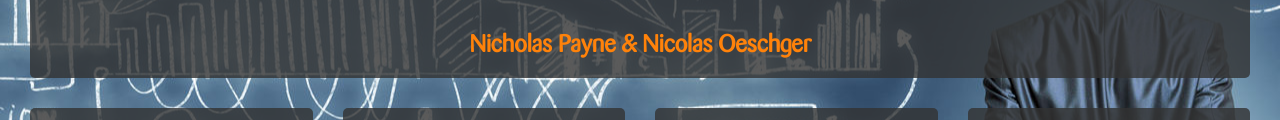
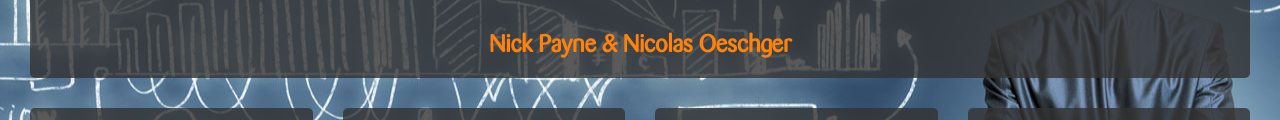
Before and after one commit to webplatformz/zuehlke-reveal, a website: page index.html in a window 1280 px wide. Shown: the part 259-379 px from the top of the page. Drawn offline with nearby package versions, Linux system fonts and the light colour scheme.

Commit message:
change nick

```diff
--- a/index.html
+++ b/index.html
@@ -12,7 +12,7 @@
 <body>
 <header>
     <h1>JavaScript Fundamentals</h1>
-    <h2><span class="nowrap">Nicholas Payne</span> &amp; <span class="nowrap">Nicolas Oeschger</span></h2>
+    <h2><span class="nowrap">Nick Payne</span> &amp; <span class="nowrap">Nicolas Oeschger</span></h2>
 </header>
 
 <section>
```
